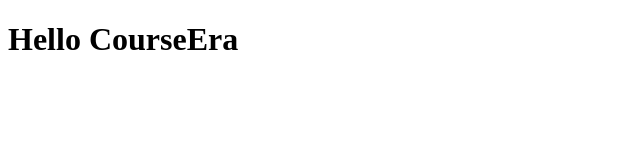
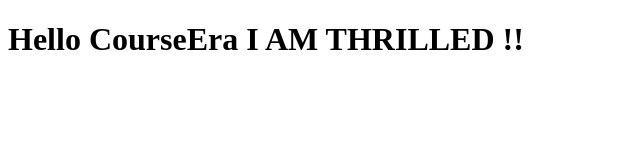
Before and after one commit to apkaza/courseera-angular, a plain HTML site: page index.html in a window 1280 px wide. Shown: the whole page, without its empty margins (0-640 px from the left). Drawn offline with Linux system fonts and the light colour scheme.

Commit message:
updated index.html

```diff
--- a/index.html
+++ b/index.html
@@ -5,6 +5,6 @@
     <title>Hello Course Era</title>
   </head>
   <body>
-    <h1>Hello CourseEra</h1>
+    <h1>Hello CourseEra I AM THRILLED !!</h1>
   </body>
 </html>
```
